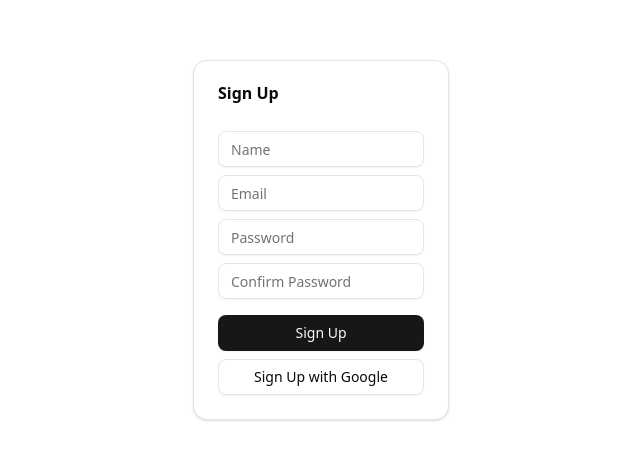
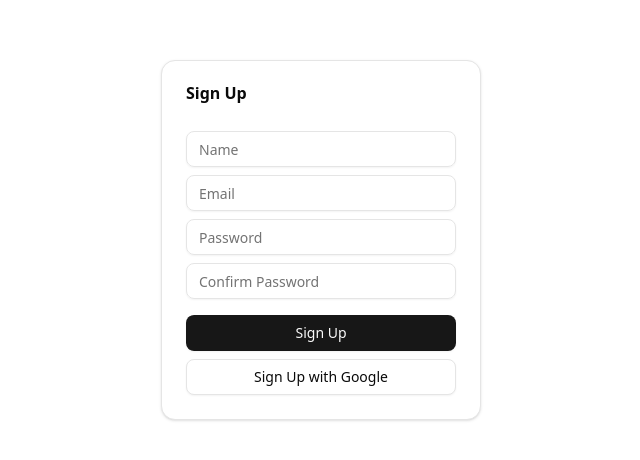
Before and after one commit to andimtrj/mooneye, a Next.js app: page /signup in a window 1280 px wide. Shown: the part 160-620 px from the top of the page, without its empty margins (319-959 px from the left). Built offline with nearby package versions, Linux system fonts and the light colour scheme.

Commit message:
Adding font style for the terminal

```diff
--- a/app/globals.css
+++ b/app/globals.css
@@ -2,6 +2,16 @@
 @import "tw-animate-css";
 
 @custom-variant dark (&:is(.dark *));
+
+@layer utilities {
+  .font-poppins {
+    font-family: var(--font-poppins);
+  }
+
+  .font-source-code-pro {
+    font-family: var(--font-source-code-pro);
+  }
+}
 
 @theme inline {
   --color-background: var(--background);
--- a/app/layout.jsx
+++ b/app/layout.jsx
@@ -1,10 +1,16 @@
-import { Poppins } from "next/font/google";
+import { Poppins, Source_Code_Pro } from "next/font/google";
 import "./globals.css";
 
 const poppins = Poppins({
   variable: "--font-poppins",
   subsets: ["latin"],
   weight: ["100", "200", "300", "400", "500", "600", "700", "800", "900"],
+});
+
+const sourceCodePro = Source_Code_Pro({
+  variable: "--font-source-code-pro",
+  subsets: ["latin"],
+  weight: ["400", "700"],
 });
 
 export const metadata = {
@@ -15,7 +21,7 @@ export const metadata = {
 export default function RootLayout({ children }) {
   return (
     <html lang="en">
-      <body className={poppins.variable}>
+      <body className={`${poppins.variable} ${sourceCodePro.variable}`}>
         {children}
       </body>
     </html>
--- a/app/signup/page.jsx
+++ b/app/signup/page.jsx
@@ -144,7 +144,7 @@ export default function SignUpPage() {
 
   return (
     <div className="flex flex-col w-fit gap-3">
-      <Card className="w-[90vw] lg:w-[20vw] max-w-sm">
+      <Card className="w-[90vw] lg:w-[25vw] max-w-sm">
         <CardHeader>
           <CardTitle>Sign Up</CardTitle>
         </CardHeader>
--- a/app/terminal/page.jsx
+++ b/app/terminal/page.jsx
@@ -3,7 +3,11 @@ import React from "react";
 import withAuth from "@/components/auth/withAuth";
 
 function TerminalPage({ user }) {
-  return <div>Hello {user.name || user.email}!</div>;
+  return (
+    <div className="font-source-code-pro p-4">
+      <div>Hello {user.name || user.email}!</div>
+    </div>
+  );
 }
 
 export default withAuth(TerminalPage);
```
